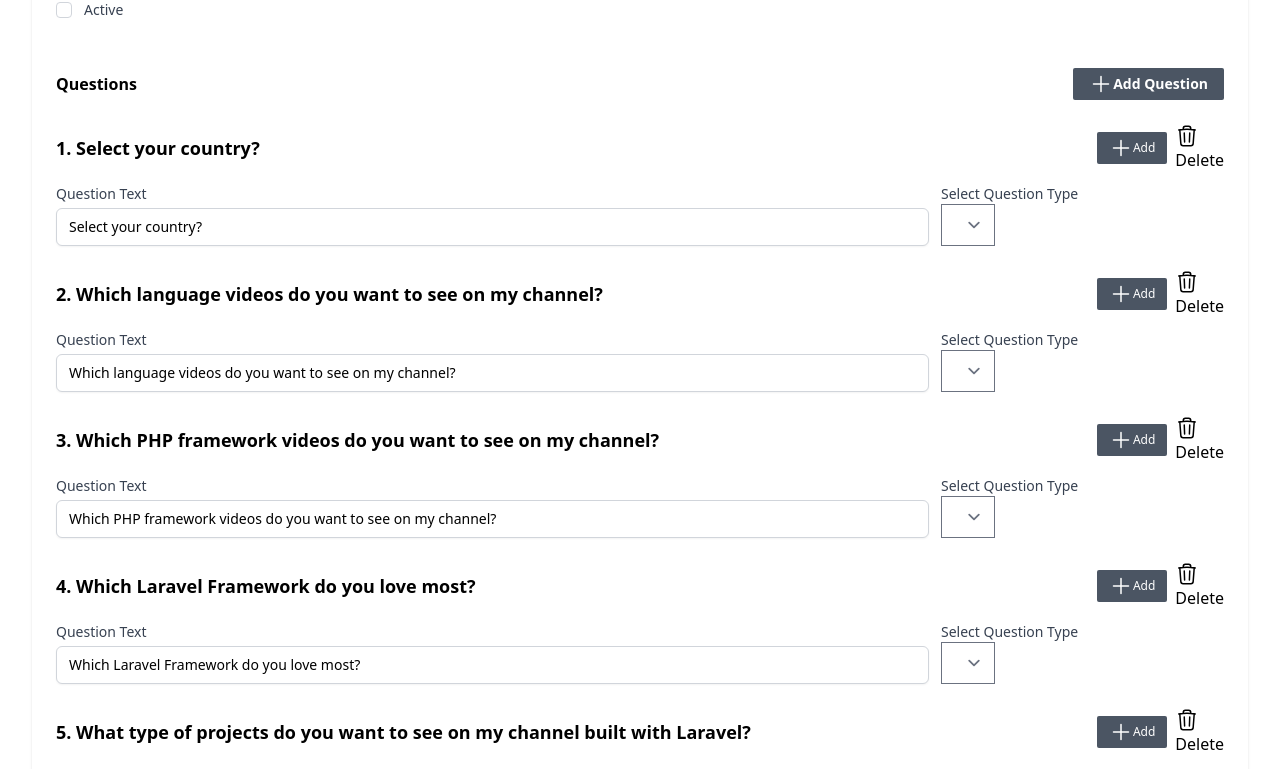
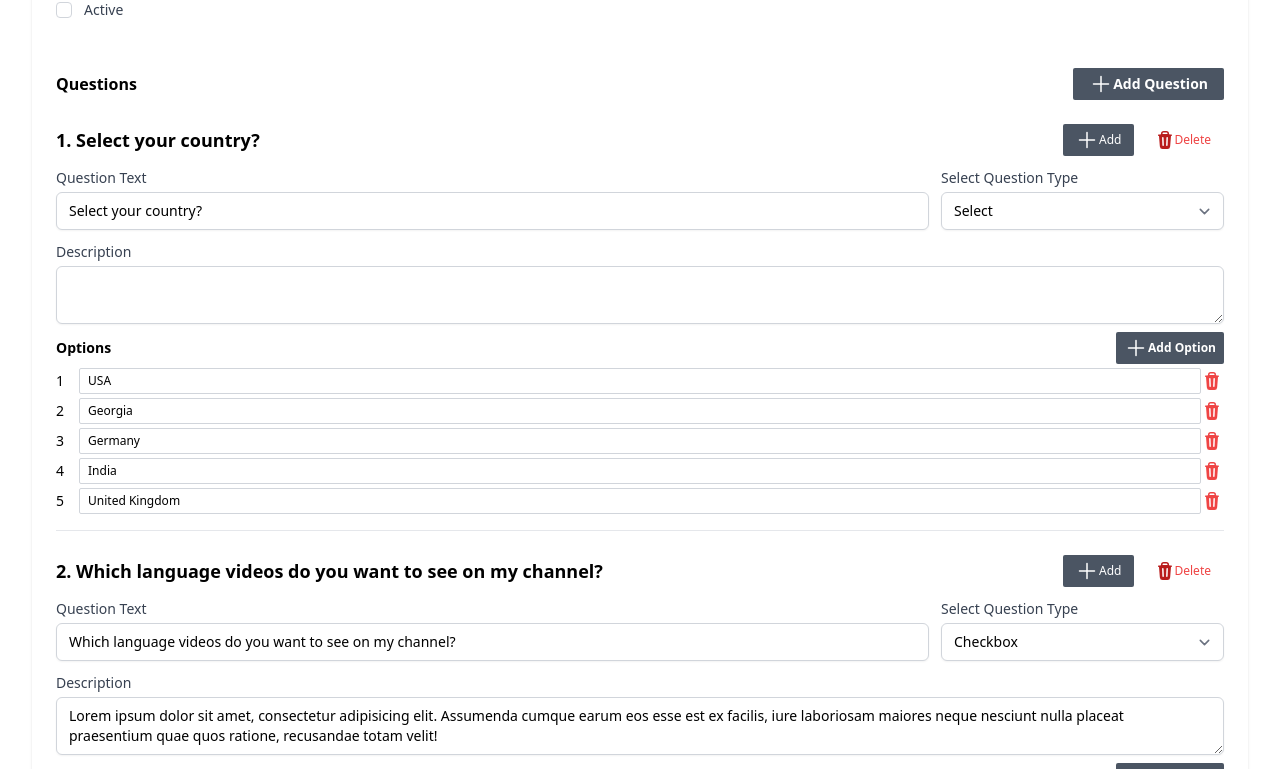
Before and after one commit to nihadtalal/laravel-vue-survey1, a Vue app in the folder vue/: page /surveys/1 in a window 1280 px wide. Shown: the part 758-1527 px from the top of the page. Built offline with nearby package versions, Linux system fonts and the light colour scheme; sample sign-in values are in the browser's storage.

Commit message:
Render Question Type Select

```diff
--- a/vue/src/components/editor/QuestionEditor.vue
+++ b/vue/src/components/editor/QuestionEditor.vue
@@ -21,13 +21,14 @@
             <!--/ Add new question-->
 
             <!--Delete question-->
-            <button type="button" @click="deleteQuestion()" class="">
+            <button type="button" @click="deleteQuestion()" class="flex items-center text-xs py-1 px-3 rounded-sm border border-transparent text-red-500 hover:border-red-600">
 
-                <svg xmlns="http://www.w3.org/2000/svg" fill="none" viewBox="0 0 24 24" stroke-width="1.5"
-                    stroke="currentColor" class="w-6 h-6">
-                    <path stroke-linecap="round" stroke-linejoin="round"
-                        d="M14.74 9l-.346 9m-4.788 0L9.26 9m9.968-3.21c.342.052.682.107 1.022.166m-1.022-.165L18.16 19.673a2.25 2.25 0 01-2.244 2.077H8.084a2.25 2.25 0 01-2.244-2.077L4.772 5.79m14.456 0a48.108 48.108 0 00-3.478-.397m-12 .562c.34-.059.68-.114 1.022-.165m0 0a48.11 48.11 0 013.478-.397m7.5 0v-.916c0-1.18-.91-2.164-2.09-2.201a51.964 51.964 0 00-3.32 0c-1.18.037-2.09 1.022-2.09 2.201v.916m7.5 0a48.667 48.667 0 00-7.5 0" />
+                <svg xmlns="http://www.w3.org/2000/svg" viewBox="0 0 20 20" fill="currentColor" class="w-5 h-5 text-red-700">
+                    <path fill-rule="evenodd"
+                        d="M8.75 1A2.75 2.75 0 006 3.75v.443c-.795.077-1.584.176-2.365.298a.75.75 0 10.23 1.482l.149-.022.841 10.518A2.75 2.75 0 007.596 19h4.807a2.75 2.75 0 002.742-2.53l.841-10.52.149.023a.75.75 0 00.23-1.482A41.03 41.03 0 0014 4.193V3.75A2.75 2.75 0 0011.25 1h-2.5zM10 4c.84 0 1.673.025 2.5.075V3.75c0-.69-.56-1.25-1.25-1.25h-2.5c-.69 0-1.25.56-1.25 1.25v.325C8.327 4.025 9.16 4 10 4zM8.58 7.72a.75.75 0 00-1.5.06l.3 7.5a.75.75 0 101.5-.06l-.3-7.5zm4.34.06a.75.75 0 10-1.5-.06l-.3 7.5a.75.75 0 101.5.06l.3-7.5z"
+                        clip-rule="evenodd" />
                 </svg>
+
 
 
                 Delete
@@ -54,22 +55,79 @@
             <label for="question_type" class="block text-sm font-medium text-gray-700">
                 Select Question Type
             </label>
-            <select name="question_type" id="question_type" v-model="model.type" @change="typeChange" class="">
+            <select name="question_type" id="question_type" v-model="model.type" @change="typeChange"
+                class="mt-1 block w-full py-2 px-3 border border-gray-300 bg-white rounded-md shadow-sm focus:outline-none focus:ring-indigo-500 sm:text-sm">
 
-                <option v-for="typess in questionTypes" :key="typess" :value="typess"></option>
+                <option v-for="typess in questionTypes" :key="typess" :value="typess">
+                    {{ upperCaseFirst(typess) }}
+                </option>
             </select>
         </div>
         <!--/ Question Type-->
     </div>
 
     <!--Question Description-->
+    <div class="mt-3 col-span-9">
+        <label :for="'question_description_' + model.id"
+            class="block text-sm font-medium text-gray-700">Description</label>
 
+        <textarea :name="'question_description_' + model.id" v-model="model.description" @change="dataChange"
+            :id="'question_description_' + model.id"
+            class="mt-1 focus:ring-indigo-500 block w-full shadow-sm sm:text-sm border-gray-300 rounded-md"></textarea>
+    </div>
     <!--/ Question Description-->
+
+    <!--Data-->
+    <div v-if="shouldHaveOptions()" class="mt-2">
+        <h4 class="text-sm font-semibold mb-1 flex justify-between items-center">
+            Options
+
+            <!--Add new option-->
+            <button type="button" @click="addOption()"
+                class="flex items-center text-xs py-1 px-2 rounded-sm text-white bg-gray-600 hover:bg-gray-700">
+                <svg xmlns="http://www.w3.org/2000/svg" fill="none" viewBox="0 0 24 24" stroke-width="1.5"
+                    stroke="currentColor" class="w-6 h-6">
+                    <path stroke-linecap="round" stroke-linejoin="round" d="M12 4.5v15m7.5-7.5h-15" />
+                </svg>
+
+                Add Option
+            </button>
+            <!--/ Add new option-->
+        </h4>
+
+        <div v-if="!model.data.options.length" class="text-xs text-gray-600 text-center py-3">
+            You don't have any options defined
+        </div>
+        <!--Option list-->
+        <div v-for="(option, index) in model.data.options" :key="option.uuid" class="flex items-center mb-1">
+            <span class="w-6 text-sm">{{ index + 1 }}</span>
+            <input type="text" v-model="option.text" @change="dataChange"
+                class="w-full rounded-sm py-1 px-2 text-xs border border-gray-300 focus:border-indigo-500" />
+
+            <!--Delete Option-->
+            <button type="button" @click="removeOption(option)"
+                class="h-6 w-6 rounded-full flex items-center justify-center border border-transparent transition-colors hover:border-red-100">
+                <svg xmlns="http://www.w3.org/2000/svg" viewBox="0 0 20 20" fill="currentColor"
+                    class="w-5 h-5 text-red-500">
+                    <path fill-rule="evenodd"
+                        d="M8.75 1A2.75 2.75 0 006 3.75v.443c-.795.077-1.584.176-2.365.298a.75.75 0 10.23 1.482l.149-.022.841 10.518A2.75 2.75 0 007.596 19h4.807a2.75 2.75 0 002.742-2.53l.841-10.52.149.023a.75.75 0 00.23-1.482A41.03 41.03 0 0014 4.193V3.75A2.75 2.75 0 0011.25 1h-2.5zM10 4c.84 0 1.673.025 2.5.075V3.75c0-.69-.56-1.25-1.25-1.25h-2.5c-.69 0-1.25.56-1.25 1.25v.325C8.327 4.025 9.16 4 10 4zM8.58 7.72a.75.75 0 00-1.5.06l.3 7.5a.75.75 0 101.5-.06l-.3-7.5zm4.34.06a.75.75 0 10-1.5-.06l-.3 7.5a.75.75 0 101.5.06l.3-7.5z"
+                        clip-rule="evenodd" />
+                </svg>
+
+
+            </button>
+            <!--/Delete Option-->
+            <!-- /Option list-->
+        </div>
+    </div>
+    <!--/ Data-->
+    <hr class="my-4" />
 
 </template>
 
 <script setup>
-import { ref } from 'vue';
+import { ref, computed } from 'vue';
+import store from "../../store";
 
 const props = defineProps({
     question: Object,
@@ -80,6 +138,62 @@ const emit = defineEmits(["change", "addQuestion", "deleteQuestion"]);
 
 //Re-create the whole question data to avoid unintentional reference change
 const model = ref(JSON.parse(JSON.stringify(props.question)));
+
+
+//Get question types from vuex
+const questionTypes = computed(() => store.state.questionTypes);
+
+function upperCaseFirst(str) {
+    return str.charAt(0).toUpperCase() + str.slice(1);
+}
+
+//Check if the question should have options
+function shouldHaveOptions() {
+    return ["select", "radio", "checkbox"].includes(model.value.type);
+}
+
+function getOptions() {
+    return model.value.data.options;
+}
+
+function setOptions(options) {
+    model.value.data.options = options;
+}
+
+// Add option
+function addOption() {
+    setOptions([
+        ...getOptions(),
+        { uuid: uuidv4(), text: "" },
+    ]);
+
+    dataChange();
+}
+
+//Remove option
+function removeOption(op) {
+    setOptions(getOptions().filter((opt) => opt !== op));
+    dataChange();
+}
+
+function typeChange() {
+    if (shouldHaveOptions()) {
+        setOptions(getOptions() || []);
+    }
+    dataChange();
+}
+
+//Emit the data change
+function dataChange() {
+    const data = model.value;
+    if (!shouldHaveOptions()) {
+        delete data.data.options;
+    }
+
+    emit("change",data);
+}
+
+
 </script>
 
 <style>
--- a/vue/src/store/index.js
+++ b/vue/src/store/index.js
@@ -141,6 +141,7 @@ const store = createStore({
             token: sessionStorage.getItem("TOKEN"),
         },
         surveys:[...tmpSurveys],
+        questionTypes:["text","select","radio","checkbox","textarea"],
     },
     getters:{},
     actions:{
```
